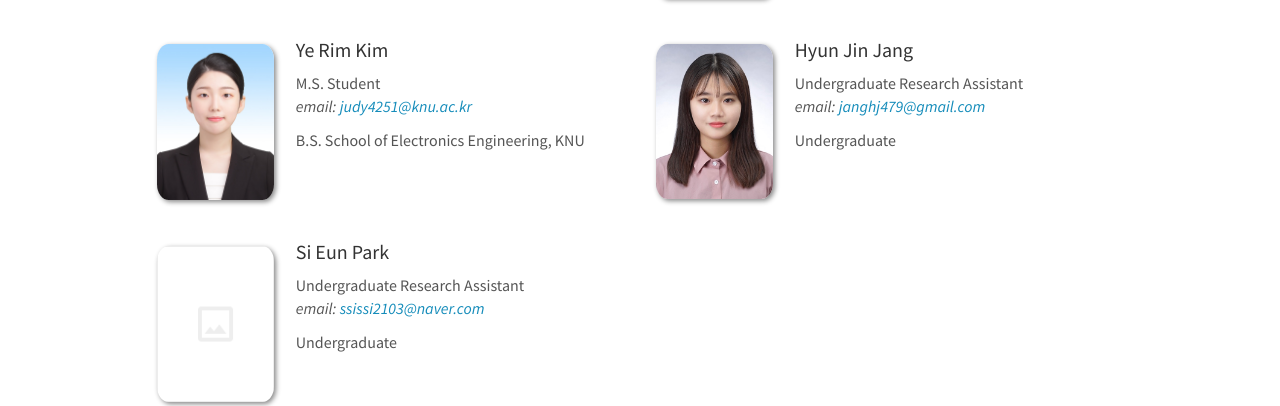
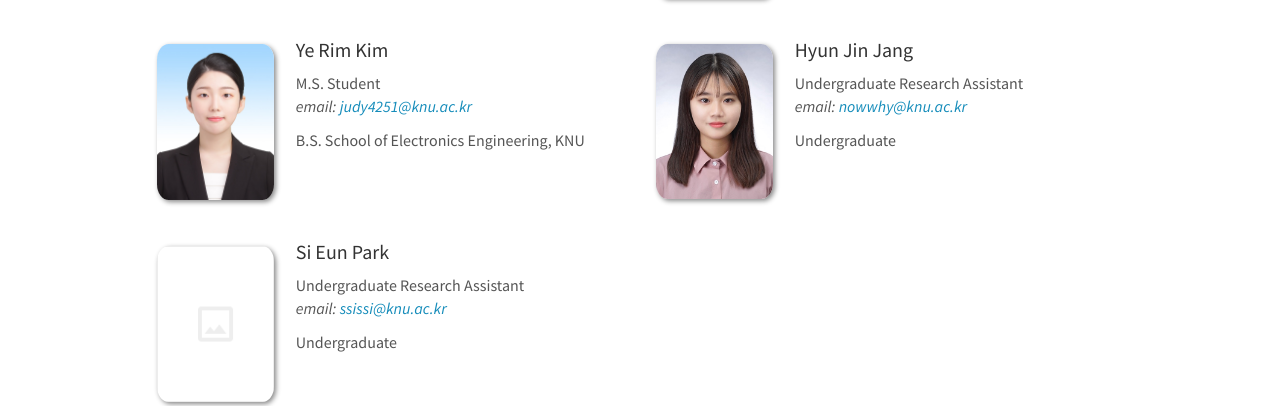
Before and after one commit to KNU-BrainAI/knu-brainai.github.io, a Jekyll site: the page built from _pages/team.md, in a window 1280 px wide and 1049 px high. Shown: the part 364-770 px from the top of the window. Built offline with Jekyll 4.4.1, drawn with Linux system fonts in a browser that asks for light colours; nearby versions of some CDN libraries.

Commit message:
Update team_members.yml

```diff
--- a/_data/team_members.yml
+++ b/_data/team_members.yml
@@ -22,13 +22,13 @@
 - name: Hyun Jin Jang
   photo: hjjang.jpg
   info: Undergraduate Research Assistant
-  email: janghj479@gmail.com
+  email: nowwhy@knu.ac.kr
   number_educ: 1
   education1: Undergraduate
 
 - name: Si Eun Park
   photo: blank.png
   info: Undergraduate Research Assistant
-  email: ssissi2103@naver.com
+  email: ssissi@knu.ac.kr
   number_educ: 1
   education1: Undergraduate
```
